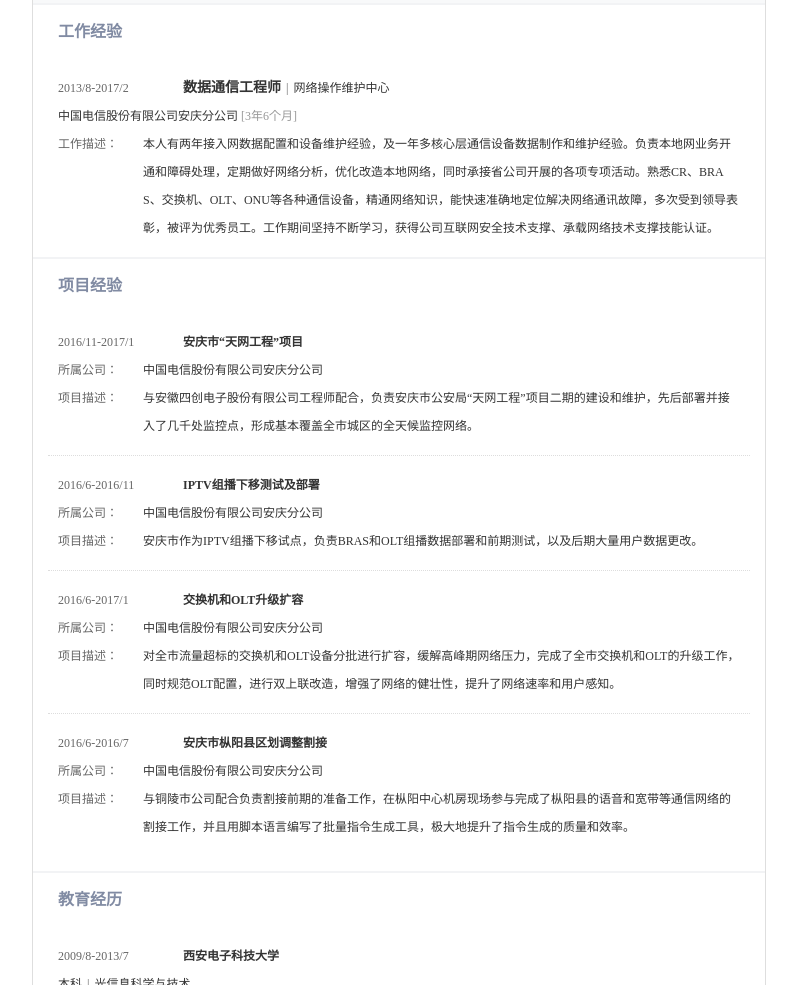
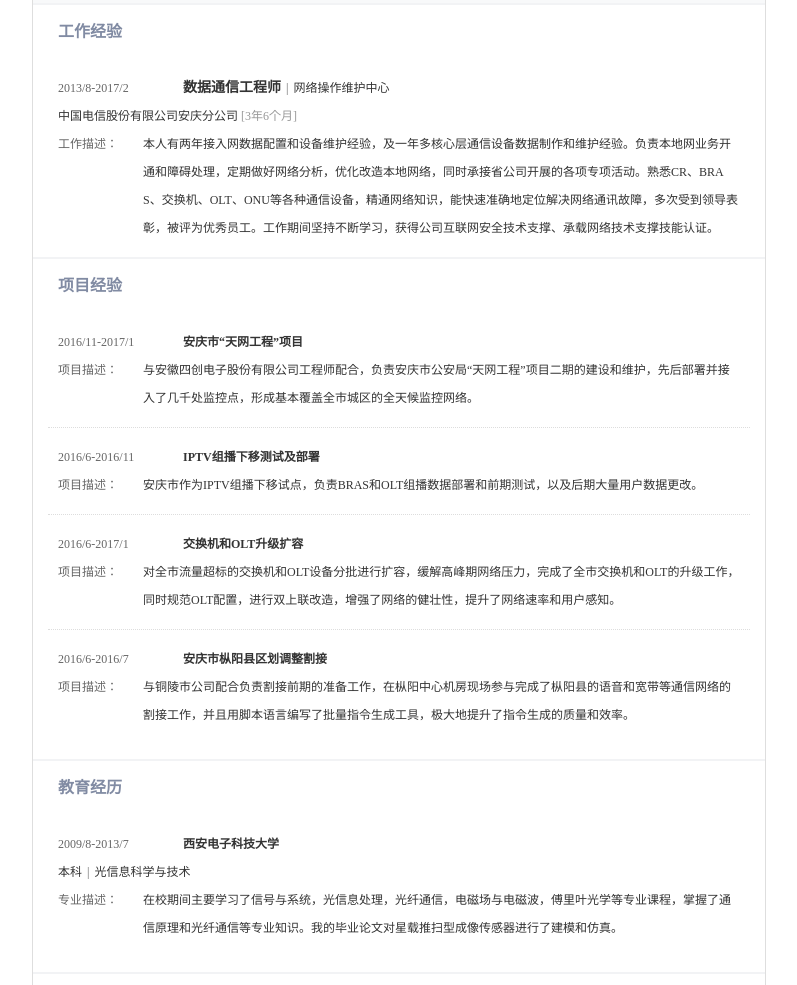
Before and after one commit to Sophiewooo/resume, a plain HTML site: page index.html in a window 1280 px wide. Shown: the part 305-1290 px from the top of the page, without its empty margins (241-1038 px from the left). Drawn offline with Linux system fonts and the light colour scheme.

Commit message:
no message

```diff
--- a/index.html
+++ b/index.html
@@ -162,8 +162,6 @@
 <td valign="top" class="rtbox"><strong>安庆市“天网工程”项目</strong></td>
 </tr>
 <tr><td class="tb1" colspan="2"><table cellspacing="0" cellpadding="0" border="0"><tbody><tr>
-<td valign="top" class="keys">所属公司：</td>
-<td valign="top" class="txt1">中国电信股份有限公司安庆分公司</td>
 </tr></tbody></table></td></tr>
 <tr><td class="tb1" colspan="2"><table cellspacing="0" cellpadding="0" border="0"><tbody><tr>
 <td valign="top" class="keys">项目描述：</td>
@@ -176,8 +174,6 @@
 <td valign="top" class="rtbox"><strong>IPTV组播下移测试及部署</strong></td>
 </tr>
 <tr><td class="tb1" colspan="2"><table cellspacing="0" cellpadding="0" border="0"><tbody><tr>
-<td valign="top" class="keys">所属公司：</td>
-<td valign="top" class="txt1">中国电信股份有限公司安庆分公司</td>
 </tr></tbody></table></td></tr>
 <tr><td class="tb1" colspan="2"><table cellspacing="0" cellpadding="0" border="0"><tbody><tr>
 <td valign="top" class="keys">项目描述：</td>
@@ -190,8 +186,6 @@
 <td valign="top" class="rtbox"><strong>交换机和OLT升级扩容</strong></td>
 </tr>
 <tr><td class="tb1" colspan="2"><table cellspacing="0" cellpadding="0" border="0"><tbody><tr>
-<td valign="top" class="keys">所属公司：</td>
-<td valign="top" class="txt1">中国电信股份有限公司安庆分公司</td>
 </tr></tbody></table></td></tr>
 <tr><td class="tb1" colspan="2"><table cellspacing="0" cellpadding="0" border="0"><tbody><tr>
 <td valign="top" class="keys">项目描述：</td>
@@ -204,8 +198,6 @@
 <td valign="top" class="rtbox"><strong>安庆市枞阳县区划调整割接</strong></td>
 </tr>
 <tr><td class="tb1" colspan="2"><table cellspacing="0" cellpadding="0" border="0"><tbody><tr>
-<td valign="top" class="keys">所属公司：</td>
-<td valign="top" class="txt1">中国电信股份有限公司安庆分公司</td>
 </tr></tbody></table></td></tr>
 <tr><td class="tb1" colspan="2"><table cellspacing="0" cellpadding="0" border="0"><tbody><tr>
 <td valign="top" class="keys">项目描述：</td>
```
